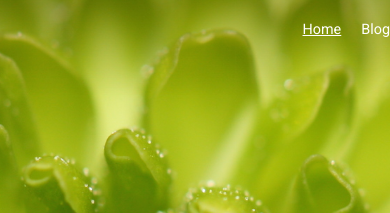
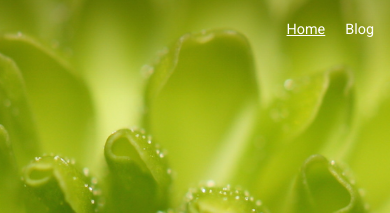
Before and after one commit to martinsteel/martinsteel.github.io, a Jekyll site: the page built from index.html, in a window 390 px wide. Shown: the top 213 px of the page. Built offline with Jekyll 4.4.1, drawn with Linux system fonts in a browser that asks for light colours; Markdown is read by kramdown in place of the engine named in the settings.

Commit message:
Fix header margin on mobile

```diff
--- a/public/css/poole.css
+++ b/public/css/poole.css
@@ -359,7 +359,6 @@ tbody tr:nth-child(odd) th {
   text-decoration: underline;
 }
 
-/*@media (min-width: 30em) {*/
   .masthead-nav {
     position: absolute;
     right: 0;
@@ -368,7 +367,12 @@ tbody tr:nth-child(odd) th {
     margin-left: 1rem;
     margin-right: 0;
   }
-/*}*/
+@media (max-width: 30em) {
+  .masthead-nav a {
+    margin-left: 0;
+    margin-right: 1rem;
+  }
+}
 
 /*
  * Posts and pages
```
